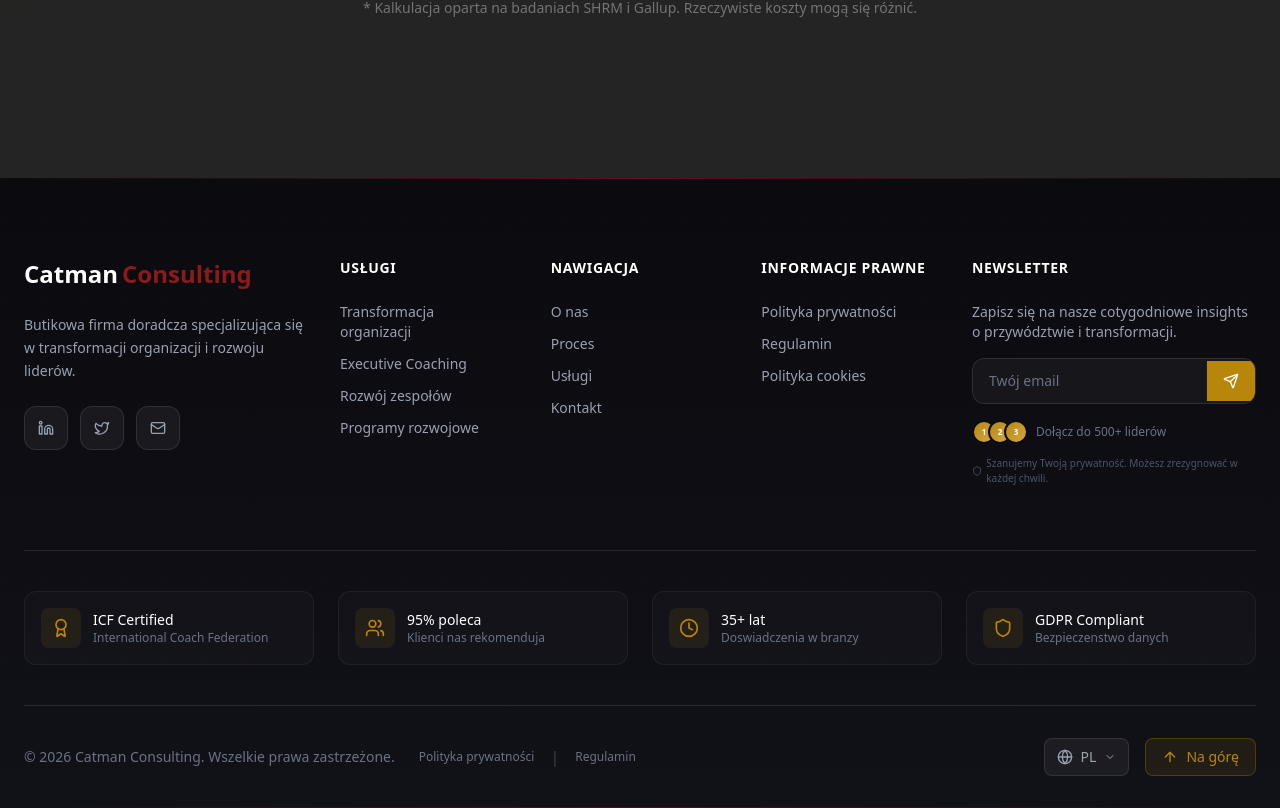
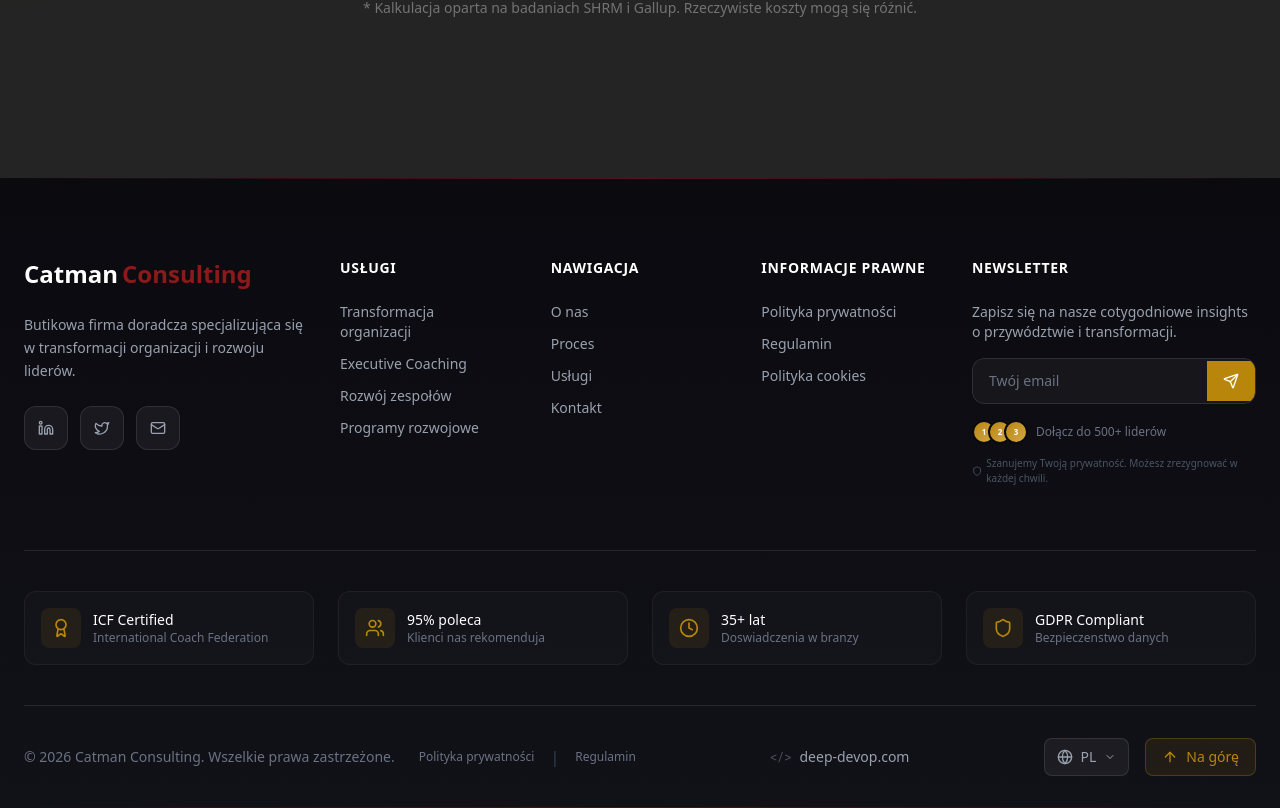
Before and after one commit to PSzumi/CatmanConsulting, a Next.js app: page /diagnoza in a window 1280 px wide. Shown: the part 2401-3209 px from the top of the page. Built offline with nearby package versions, Linux system fonts and the light colour scheme; no server answers.

Commit message:
Footer: kredyt 'made by deep-devop.com' w bottom barze

```diff
--- a/components/layout/Footer.tsx
+++ b/components/layout/Footer.tsx
@@ -478,6 +478,18 @@ export function Footer() {
             </div>
           </div>
 
+          {/* Made by */}
+          <motion.a
+            href="https://deep-devop.com"
+            target="_blank"
+            rel="noopener noreferrer"
+            className="flex items-center gap-2 text-sm text-gray-400 hover:text-[#b8860b] transition-colors duration-300 group"
+            whileHover={{ y: -1 }}
+          >
+            <span className="text-xs font-mono text-gray-600 group-hover:text-[#b8860b]/70 transition-colors">&lt;/&gt;</span>
+            <span>deep-devop.com</span>
+          </motion.a>
+
           {/* Language & Back to top */}
           <div className="flex items-center gap-4">
             {/* Language switcher placeholder */}
```
